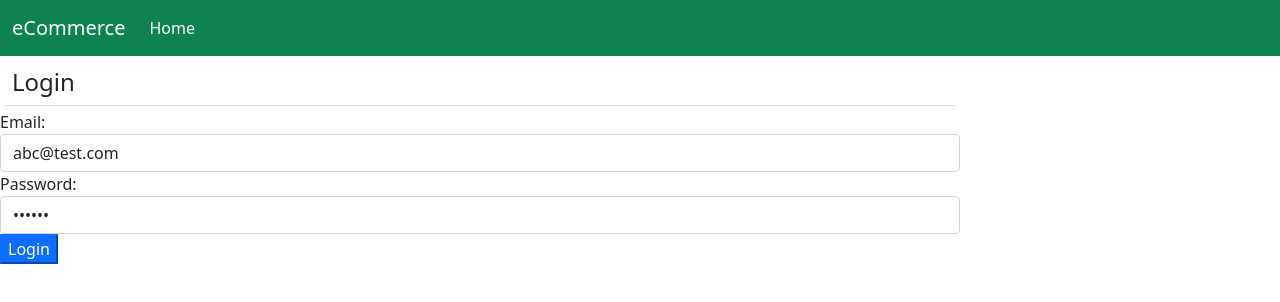
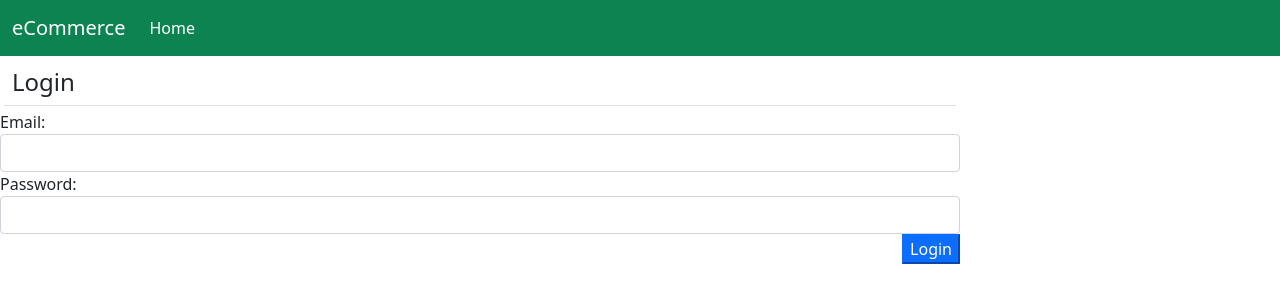
Before and after one commit to rach0101/react_app, a React (Create React App) app: page / in a window 1280 px wide. Shown: the top 302 px of the page. Built offline with nearby package versions, Linux system fonts and the light colour scheme.

Commit message:
show login message

```diff
--- a/src/Login.jsx
+++ b/src/Login.jsx
@@ -3,7 +3,7 @@ import React, { Component } from "react";
 export default class Login extends React.Component {
   constructor(props) {
     super(props);
-    this.state = { email: "abc@test.com", password: "abc123" };
+    this.state = { email: "", password: "", message: "" };
   }
   render() {
     return (
@@ -18,7 +18,6 @@ export default class Login extends React.Component {
             value={this.state.email}
             onChange={(event) => {
               this.setState({ email: event.target.value });
-              console.log(this.state.email);
             }}
           ></input>
         </div>
@@ -38,7 +37,8 @@ export default class Login extends React.Component {
           ></input>
         </div>
         {/* password ends */}
-        <div>
+        <div className="text-end">
+          {this.state.message}
           <button className="btm btn-primary" onClick={this.onLoginClick}>
             Login
           </button>
@@ -48,5 +48,19 @@ export default class Login extends React.Component {
   } // end of render
   onLoginClick = () => {
     console.log(this.state);
+    if (
+      this.state.email === "admin@gmail.com" &&
+      this.state.password === "admin123"
+    ) {
+      console.log("success");
+      this.setState({
+        message: <span className="text-success"> successfully logged-in</span>,
+      });
+    } else {
+      console.log("failure");
+      this.setState({
+        message: <span className="text-danger"> invalid login</span>,
+      });
+    }
   };
 }
```
